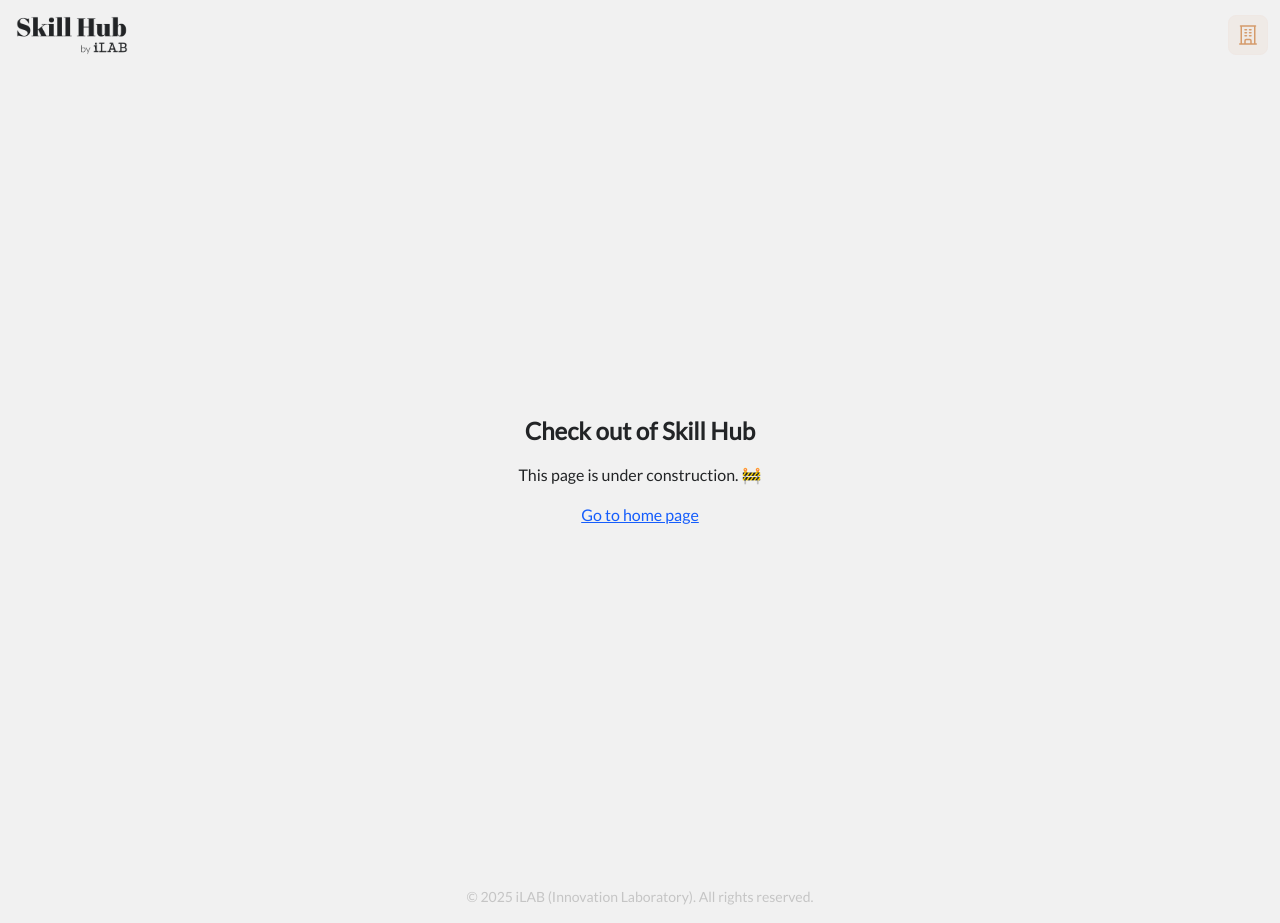
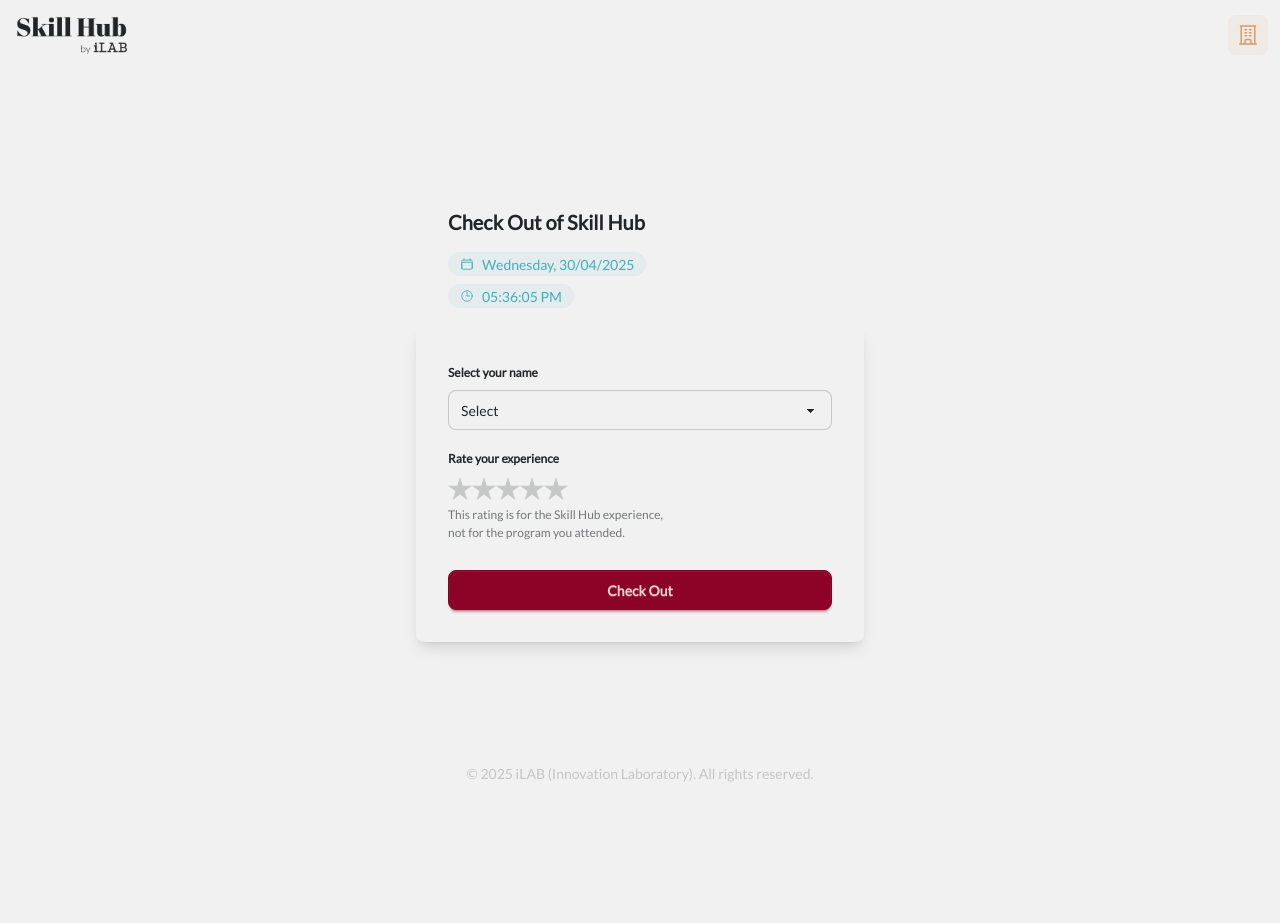
Before and after one commit to ilabdtlp/skillhub, a Next.js app: page /checkout in a window 1280 px wide. After the commit the page ends 800 px from the top, so only its background shows below. Built offline with nearby package versions, Linux system fonts and the light colour scheme.

Commit message:
create a polished checkout page

```diff
--- a/app/checkout/page.tsx
+++ b/app/checkout/page.tsx
@@ -1,13 +1,16 @@
-import Link from "next/link";
+import CheckoutFormComponent from "@/components/CheckoutForm";
+import CheckoutSuccessModalComponent from "@/components/CheckoutSuccessModal";
+import DateTimeBadgesComponent from "@/components/DateTimeBadges";
 
-export default function CheckoutPage() {
+export default function CheckinPage() {
   return (
-    <div className="flex h-svh flex-col items-center justify-center gap-4 text-center">
-      <h1 className="text-2xl font-bold">Check out of Skill Hub</h1>
-      <p>This page is under construction. 🚧</p>
-      <Link href="/" className="text-blue-600 underline">
-        Go to home page
-      </Link>
-    </div>
+    <main className="flex flex-1 flex-col items-center justify-center">
+      <div className="flex w-full max-w-md flex-col gap-4 p-8 pb-0">
+        <h1 className="text-xl font-bold">Check Out of Skill Hub</h1>
+        <DateTimeBadgesComponent />
+      </div>
+      <CheckoutFormComponent />
+      {/* <CheckoutSuccessModalComponent /> */}
+    </main>
   );
 }
--- /dev/null
+++ b/components/CheckoutForm.tsx
@@ -0,0 +1,67 @@
+export default function CheckoutFormComponent() {
+  return (
+    <form className="flex w-full max-w-md flex-col gap-2 p-8 sm:mt-4 sm:rounded-lg sm:shadow-lg">
+      <fieldset className="fieldset">
+        <legend className="fieldset-legend">Select your name</legend>
+
+        <select defaultValue="" className="select w-full">
+          <option value="">Select</option>
+          <option value="john">John Doe</option>
+          <option value="alex">Alex King</option>
+        </select>
+      </fieldset>
+
+      <fieldset className="fieldset">
+        <legend className="fieldset-legend">Rate your experience</legend>
+
+        <div className="rating">
+          <input
+            type="radio"
+            name="rating"
+            className="mask mask-star"
+            aria-label="1 star"
+            value={1}
+          />
+          <input
+            type="radio"
+            name="rating"
+            className="mask mask-star"
+            aria-label="2 star"
+            value={2}
+          />
+          <input
+            type="radio"
+            name="rating"
+            className="mask mask-star"
+            aria-label="3 star"
+            value={3}
+          />
+          <input
+            type="radio"
+            name="rating"
+            className="mask mask-star"
+            aria-label="4 star"
+            value={4}
+          />
+          <input
+            type="radio"
+            name="rating"
+            className="mask mask-star"
+            aria-label="5 star"
+            value={5}
+          />
+        </div>
+
+        <p className="label overflow-clip">
+          This rating is for the Skill Hub experience,
+          <br />
+          not for the program you attended.
+        </p>
+      </fieldset>
+
+      <button type="submit" className="btn btn-primary btn-block mt-4">
+        Check Out
+      </button>
+    </form>
+  );
+}
--- /dev/null
+++ b/components/CheckoutSuccessModal.tsx
@@ -0,0 +1,42 @@
+"use client";
+
+import { useState, useEffect } from "react";
+
+export default function CheckoutSuccessModalComponent({
+  timerDuration = 5000,
+}) {
+  const [showModal, setShowModal] = useState(true);
+  const [remainingTime, setRemainingTime] = useState(timerDuration / 1000);
+
+  useEffect(() => {
+    if (showModal) {
+      const countdown = setInterval(() => {
+        setRemainingTime((prevTime) => {
+          if (prevTime <= 1) {
+            clearInterval(countdown);
+            setShowModal(false);
+            window.location.href = "/";
+            return 0;
+          }
+          return prevTime - 1;
+        });
+      }, 1000);
+
+      return () => clearInterval(countdown);
+    }
+  }, [showModal]);
+
+  return (
+    showModal && (
+      <dialog id="checkout_success" className="modal" open>
+        <div className="modal-box">
+          <h3 className="text-lg font-bold">Checked Out Successfully!</h3>
+          <p className="py-4">
+            Thank you for visiting Skill Hub! Redirecting to the home page in{" "}
+            {remainingTime} seconds.
+          </p>
+        </div>
+      </dialog>
+    )
+  );
+}
```
